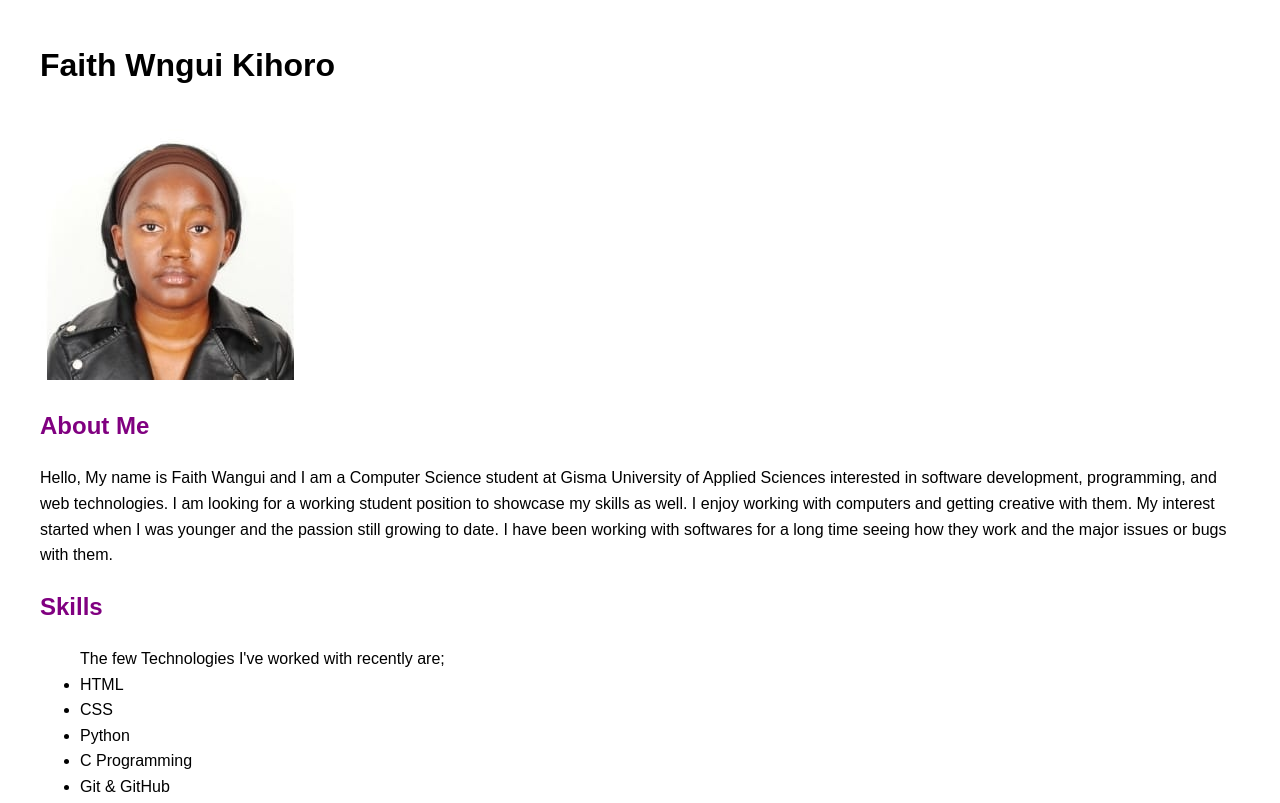
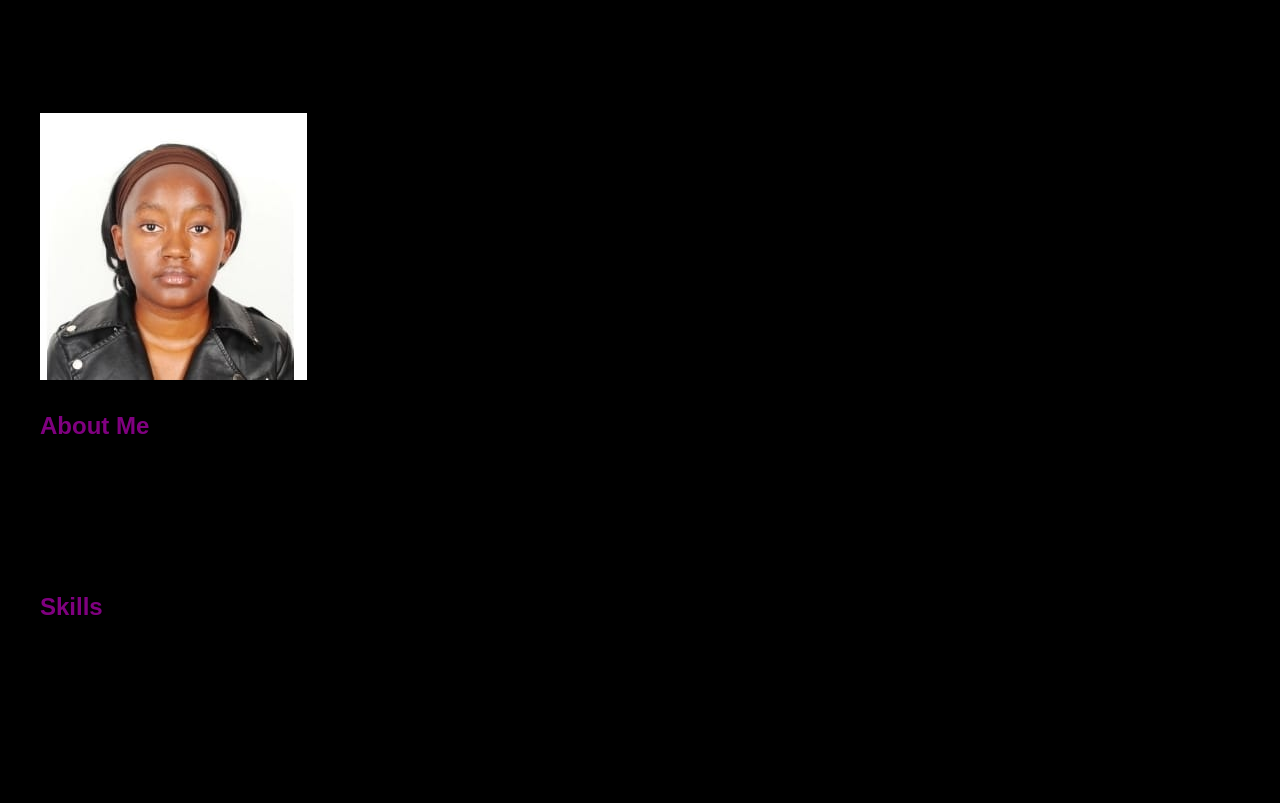
Before and after one commit to wangui-crypto/computer-science-portfolio, a plain HTML site: page index.html in a window 1280 px wide. Shown: the top 803 px of the page. Drawn offline with Linux system fonts and the light colour scheme.

Commit message:
Update style.css

```diff
--- a/style.css
+++ b/style.css
@@ -9,13 +9,14 @@ Pic.jpeg {
 }
 body {
     font-family: Arial, sans-serif;
-    background color: black;
+    background-color: black;
     margin: 40px;
     line-height: 1.6;
 }
 
 h1 {
-    color: light blue;
+    color: light-blue;
+    text-align: center;
 }
 
 h2 {
```
